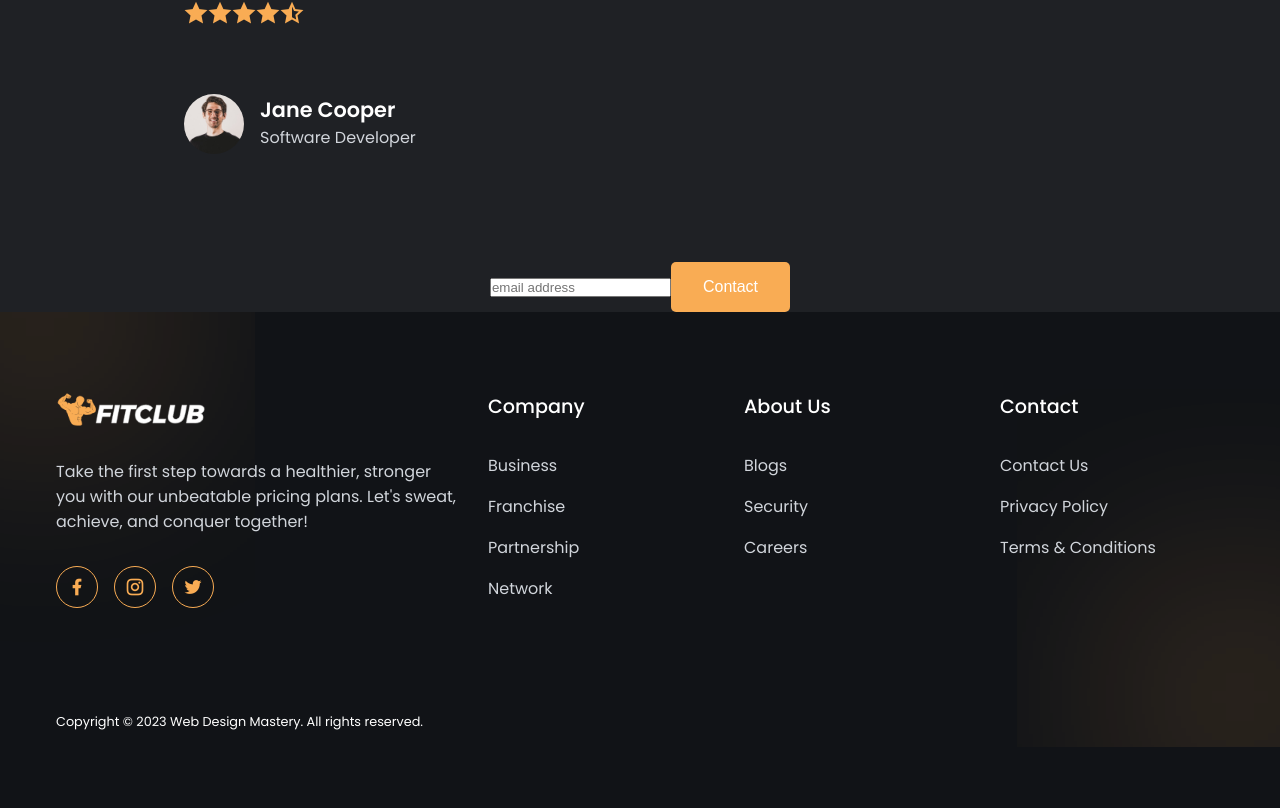
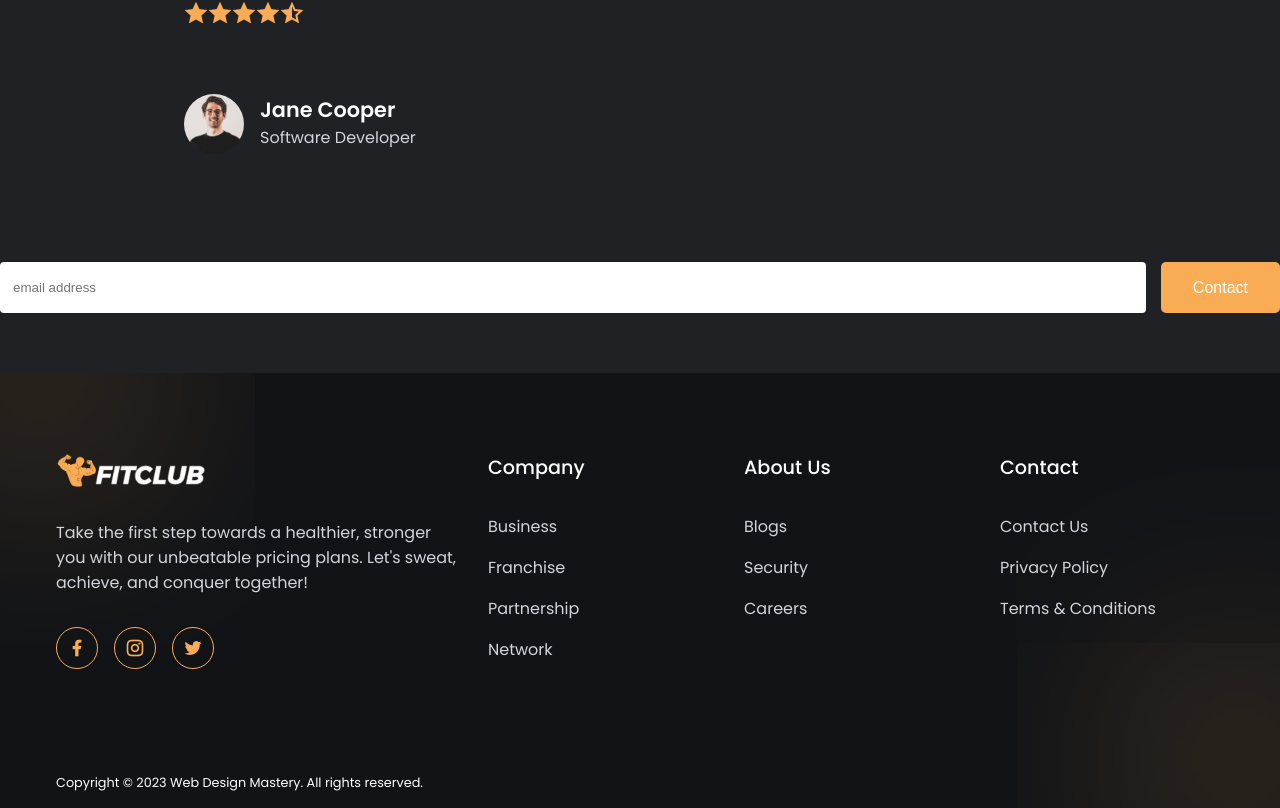
Before and after one commit to saurabhgupta11/Fitclub, a React (Create React App) app: page / in a window 1280 px wide. Shown: the part 3930-4738 px from the top of the page. Before the commit the page ends 4677 px from the top, so only its background shows below. Built offline with nearby package versions, Linux system fonts and the light colour scheme.

Commit message:
emailjs integrated

```diff
--- a/package.json
+++ b/package.json
@@ -3,6 +3,7 @@
   "version": "0.1.0",
   "private": true,
   "dependencies": {
+    "@emailjs/browser": "^4.3.3",
     "@testing-library/jest-dom": "^5.17.0",
     "@testing-library/react": "^13.4.0",
     "@testing-library/user-event": "^13.5.0",
--- a/src/components/newsletter.component.js
+++ b/src/components/newsletter.component.js
@@ -1,17 +1,31 @@
-import React, { useState } from 'react';
+import React, { useState, useRef } from 'react';
+import emailjs from '@emailjs/browser';
 
 export default function Newsletter() {
     const [email, setEmail] = useState('');
+    const myForm = useRef();
 
-    const handleSubmit = (event) => {
-        event.preventDefault();
-        alert(email);
+    const handleSendEmail = (e) => {
+        e.preventDefault();
+
+        emailjs
+          .sendForm('service_jszoi0o', 'template_z98docg', myForm?.current, {
+            publicKey: 'LWVU0dXbhuToT4nps',
+          })
+          .then(
+            () => {
+              console.log('SUCCESS!');
+            },
+            (error) => {
+              console.log('FAILED...', error.text);
+            },
+        );
     }
 
     return (
-        <div style={{ backgroundColor: '#1F2125', display: 'flex', alignItems: 'center', justifyContent: 'center' }}>
-            <form onSubmit={handleSubmit}>
-                <input type="email" value={email} onChange={(e) => setEmail(e.target.value)} placeholder='email address' />
+        <div className='newsletter-container'>
+            <form onSubmit={handleSendEmail} ref={myForm}>
+                <input type="email" name='user_email' value={email} onChange={(e) => setEmail(e.target.value)} placeholder='email address' />
                 <button type='submit' className='btn'>Contact</button>
             </form>
         </div>
--- a/src/index.css
+++ b/src/index.css
@@ -563,6 +563,28 @@ nav {
   color: var(--white);
 }
 
+div.newsletter-container {
+  background-color: #1F2125;
+  display: flex;
+  align-items: center;
+  justify-content: center;
+  padding: 60px 0;
+  padding-top: 0;
+}
+
+.newsletter-container form {
+  display: flex;
+  width: 100%;
+}
+
+.newsletter-container form input {
+  padding: 17px 12px;
+  width: 100%;
+  margin-right: 15px;
+  border-radius: 4px;
+  border: 1px solid transparent;
+}
+
 @media (width < 900px) {
   .nav__links {
     display: none;
```
Also changed, not shown: 1 other file (tests, documents, lock files or other folders).
